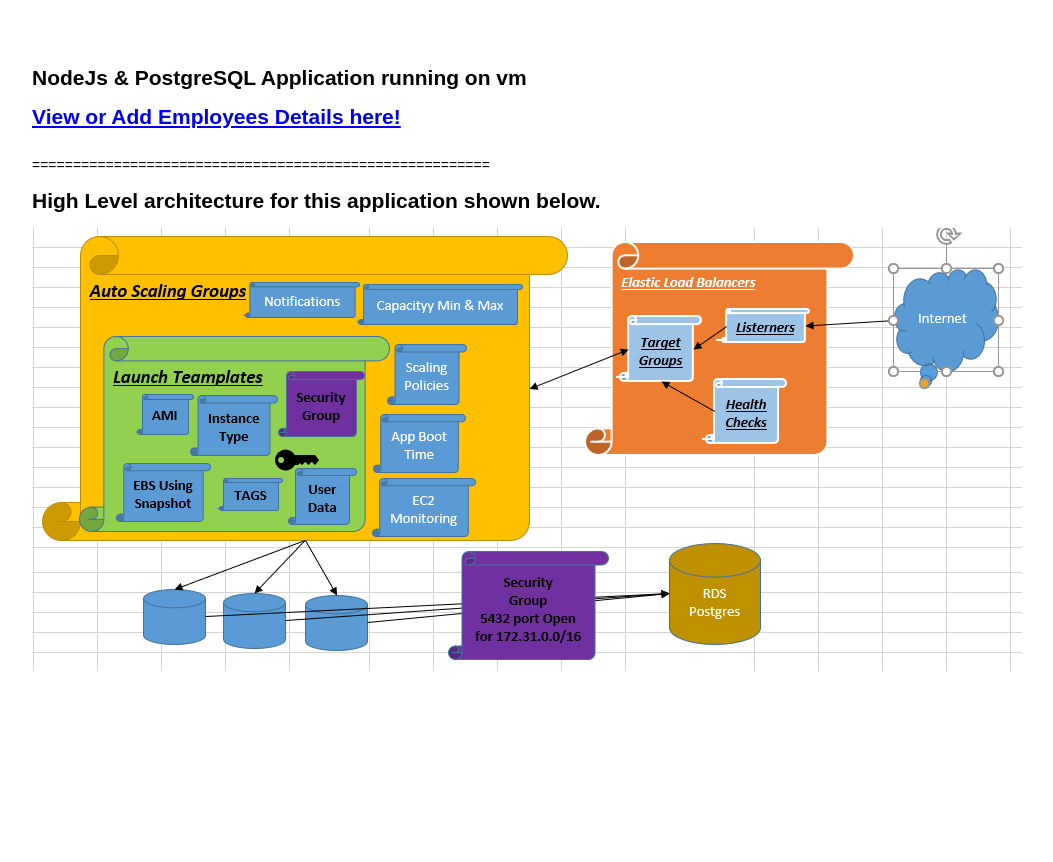
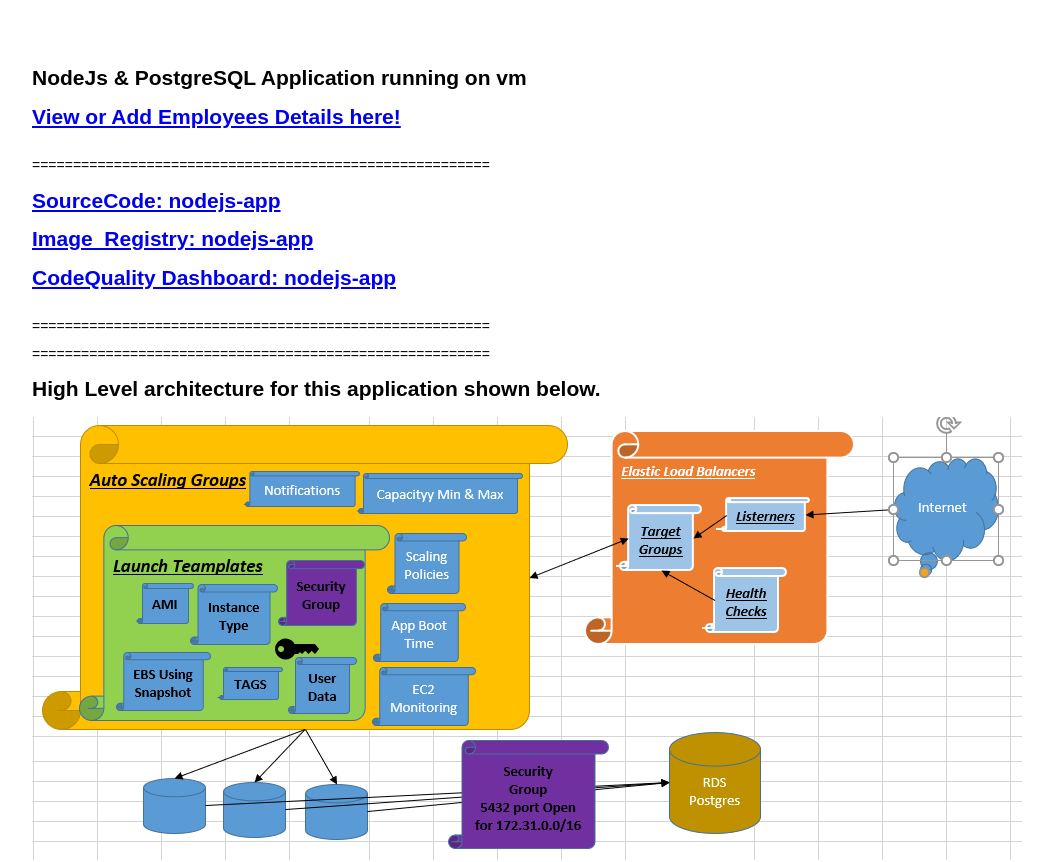
Before and after one commit to kul-samples/nodejs, a Node server app: page / in a window 1280 px wide. Shown: the whole page, without its empty margins (18-1071 px from the left). Before the commit the page ends 671 px from the top, so only its background shows below. Run offline with Node 20, Linux system fonts and the light colour scheme.

Commit message:
Added URLs for SONAR, DOCKERHUB, & GITHUB

```diff
--- a/views/index.ejs
+++ b/views/index.ejs
@@ -10,9 +10,12 @@
     </div>
     <h2><a href="/employees">View or Add Employees Details here!</a></h2>
     <br>========================================================</br>
+    <h2><a href="https://github.com/kul-samples/nodejs.git">SourceCode: nodejs-app</a></h2>
+    <h2><a href="https://hub.docker.com/repository/docker/kulbhushanmayer/nodejs-app">Image_Registry: nodejs-app</a></h2>
+    <h2><a href="https://sonarcloud.io/dashboard?id=kul-samples_sample-nodejs-postgres">CodeQuality Dashboard: nodejs-app</a></h2>
+    <br>========================================================</br>
+    <br>========================================================</br>
     <h2>High Level architecture for this application shown below.</h2>
     <img src="/images/nodsjs_sample_architecture_2.PNG" />
-
-
 </body>
 </html>
```
